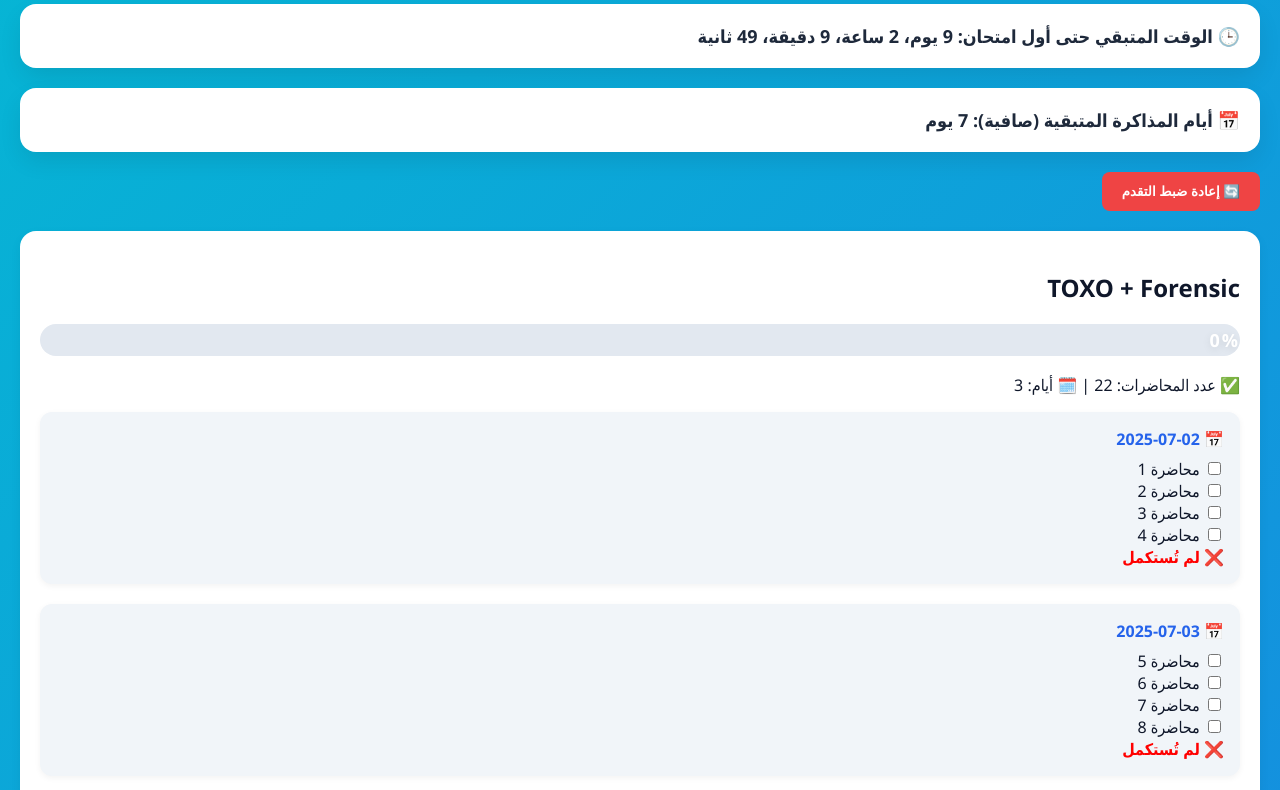
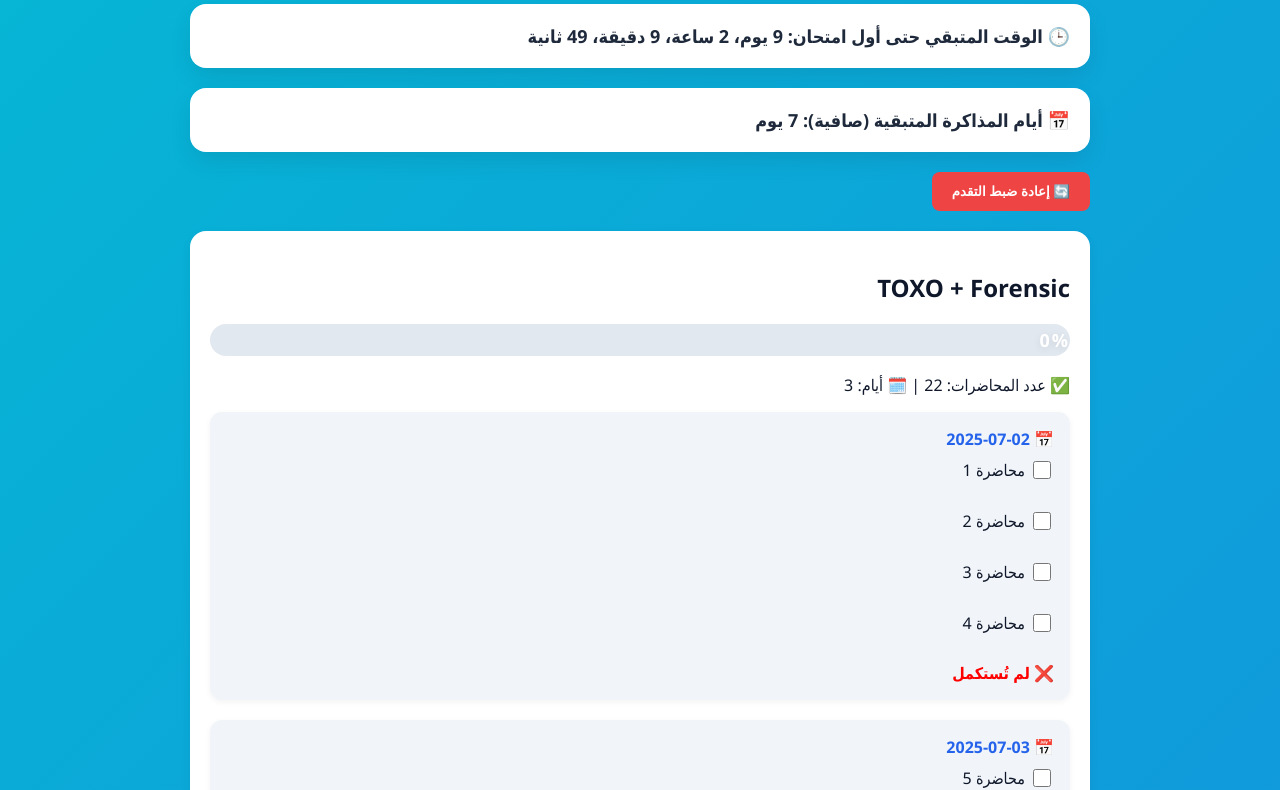
Before and after one commit to mramrohaleem/checklist, a website: page index.html in a window 1280 px wide. Shown: the part 100-890 px from the top of the page. Drawn offline with Linux system fonts and the light colour scheme.

Commit message:
Improve checklist layout and design

```diff
--- a/index.html
+++ b/index.html
@@ -5,85 +5,16 @@
   <meta name="viewport" content="width=device-width, initial-scale=1.0" />
   <title>StudyFlow - منصة إدارة المذاكرة الذكية - سمستر 5 (ترتيب جديد)</title>
   <link href="https://cdnjs.cloudflare.com/ajax/libs/font-awesome/6.4.0/css/all.min.css" rel="stylesheet">
-  <style>
-    body {
-      font-family: 'Segoe UI', Tahoma, Geneva, Verdana, sans-serif;
-      background: linear-gradient(135deg, #06b6d4, #2563eb);
-      margin: 0;
-      padding: 20px;
-      color: #0f172a;
-    }
-    h1 {
-      text-align: center;
-      color: #fff;
-      margin-bottom: 20px;
-    }
-    .stat {
-      background: #fff;
-      border-radius: 16px;
-      padding: 20px;
-      box-shadow: 0 10px 25px -3px rgba(0, 0, 0, 0.1);
-      margin-bottom: 20px;
-    }
-    .countdown, .netdays {
-      font-size: 18px;
-      font-weight: bold;
-      color: #1e293b;
-    }
-    .subject {
-      background: #fff;
-      border-radius: 16px;
-      padding: 20px;
-      margin-bottom: 30px;
-      box-shadow: 0 4px 12px rgba(0, 0, 0, 0.05);
-    }
-    .day { margin-bottom: 20px; }
-    .lecture-item { margin-bottom: 5px; }
-    .missed { color: red; font-weight: bold; }
-    .btn {
-      background-color: #ef4444;
-      color: white;
-      padding: 12px 20px;
-      border: none;
-      border-radius: 8px;
-      cursor: pointer;
-      font-weight: bold;
-      margin-bottom: 20px;
-    }
-    .progress-bar-outer {
-      position: relative;
-      width: 100%;
-      height: 32px;
-      margin: 10px 0 18px 0;
-      background: #e2e8f0;
-      border-radius: 16px;
-      overflow: hidden;
-    }
-    .progress-bar-inner {
-      transition: width 1s cubic-bezier(.5,1.5,.7,1);
-      height: 100%;
-      width: 0%;
-      display: flex;
-      align-items: center;
-      justify-content: center;
-      font-weight: bold;
-      font-size: 18px;
-      color: #ffffff;
-    }
-    .progress-text {
-      width: 100%;
-      text-align: center;
-      letter-spacing: 2px;
-      text-shadow: 0 2px 8px rgba(0,0,0,0.10);
-    }
-  </style>
+  <link rel="stylesheet" href="styles.css">
 </head>
 <body>
-  <h1><i class="fas fa-graduation-cap"></i> StudyFlow - خطة سمستر 5</h1>
-  <div class="stat"><div class="countdown" id="countdown">⏳ جاري حساب الوقت المتبقي...</div></div>
-  <div class="stat"><div class="netdays" id="netdays">📅 جاري حساب أيام المذاكرة المتبقية...</div></div>
-  <button class="btn" onclick="resetProgress()">🔄 إعادة ضبط التقدم</button>
-  <div id="checklistContainer"></div>
+  <div class="container">
+    <h1><i class="fas fa-graduation-cap"></i> StudyFlow - خطة سمستر 5</h1>
+    <div class="stat"><div class="countdown" id="countdown">⏳ جاري حساب الوقت المتبقي...</div></div>
+    <div class="stat"><div class="netdays" id="netdays">📅 جاري حساب أيام المذاكرة المتبقية...</div></div>
+    <button class="btn" onclick="resetProgress()">🔄 إعادة ضبط التقدم</button>
+    <div id="checklistContainer"></div>
+  </div>
 
 <script>
 const startDate = new Date("2025-07-02");
--- /dev/null
+++ b/styles.css
@@ -0,0 +1,111 @@
+body {
+  font-family: 'Segoe UI', Tahoma, Geneva, Verdana, sans-serif;
+  background: linear-gradient(135deg, #06b6d4, #2563eb);
+  margin: 0;
+  padding: 20px;
+  color: #0f172a;
+  display: flex;
+  justify-content: center;
+}
+
+.container {
+  width: 100%;
+  max-width: 900px;
+  margin: 0 auto;
+}
+
+h1 {
+  text-align: center;
+  color: #fff;
+  margin-bottom: 20px;
+}
+
+.stat {
+  background: #fff;
+  border-radius: 16px;
+  padding: 20px;
+  box-shadow: 0 10px 25px -3px rgba(0, 0, 0, 0.1);
+  margin-bottom: 20px;
+}
+
+.countdown, .netdays {
+  font-size: 18px;
+  font-weight: bold;
+  color: #1e293b;
+}
+
+.subject {
+  background: #fff;
+  border-radius: 16px;
+  padding: 20px;
+  margin-bottom: 30px;
+  box-shadow: 0 4px 12px rgba(0, 0, 0, 0.05);
+}
+
+.day {
+  margin-bottom: 20px;
+}
+
+.lecture-item {
+  margin-bottom: 5px;
+  display: flex;
+  align-items: center;
+}
+
+.lecture-item input[type="checkbox"] {
+  width: 18px;
+  height: 18px;
+  margin-left: 8px;
+  accent-color: #2563eb;
+}
+
+.missed {
+  color: red;
+  font-weight: bold;
+}
+
+.btn {
+  background-color: #ef4444;
+  color: white;
+  padding: 12px 20px;
+  border: none;
+  border-radius: 8px;
+  cursor: pointer;
+  font-weight: bold;
+  margin-bottom: 20px;
+  transition: background-color 0.3s ease;
+}
+
+.btn:hover {
+  background-color: #dc2626;
+}
+
+.progress-bar-outer {
+  position: relative;
+  width: 100%;
+  height: 32px;
+  margin: 10px 0 18px 0;
+  background: #e2e8f0;
+  border-radius: 16px;
+  overflow: hidden;
+}
+
+.progress-bar-inner {
+  transition: width 1s cubic-bezier(.5,1.5,.7,1);
+  height: 100%;
+  width: 0%;
+  display: flex;
+  align-items: center;
+  justify-content: center;
+  font-weight: bold;
+  font-size: 18px;
+  color: #ffffff;
+  background: linear-gradient(90deg, #06b6d4, #2563eb);
+}
+
+.progress-text {
+  width: 100%;
+  text-align: center;
+  letter-spacing: 2px;
+  text-shadow: 0 2px 8px rgba(0,0,0,0.10);
+}
```
Also changed, not shown: README.md.
